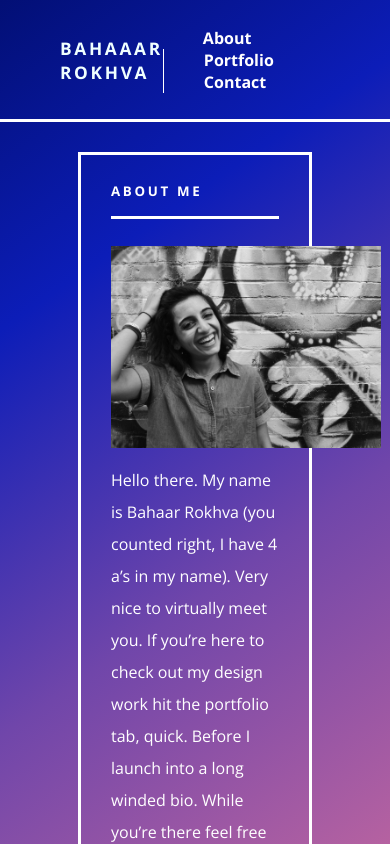
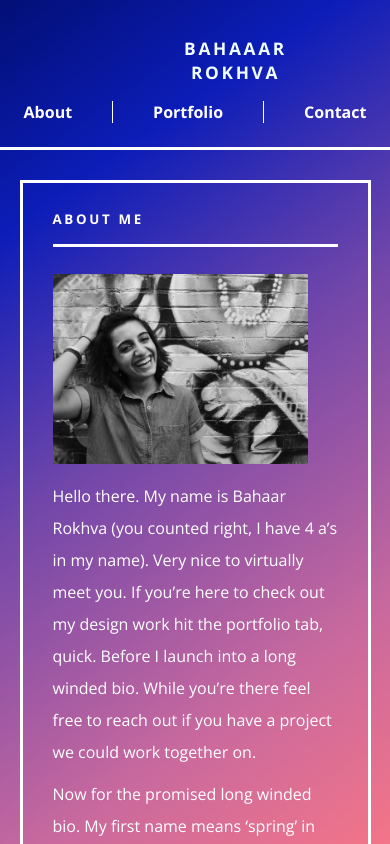
Before and after one commit to rokhva/responsive-portfolio, a plain HTML site: page index.html in a window 390 px wide. Shown: the top 844 px of the page. Drawn offline with nearby package versions, Linux system fonts and the light colour scheme.

Commit message:
made top nav responsive for 640 viewport

```diff
--- a/css/contactStyle.css
+++ b/css/contactStyle.css
@@ -79,9 +79,3 @@ textarea{
     padding: 8px;
     resize: none;
 }
-
-@media screen and (max-width: 600px) {
-    header {
-      background-color: lightblue;
-    }
-  }
--- a/css/style.css
+++ b/css/style.css
@@ -32,9 +32,11 @@ li a:hover {
 }
 
 
-
 .navLinks li {
-    display: inline-block;
+    display: flex;
+    display: inline;
+    flex-wrap: nowrap;
+    justify-content: center;
     padding: 0px 40px;
     color: white;
     font-weight: 700;
@@ -134,11 +136,44 @@ h2{
     padding-bottom: 40px;
 }
 
-@media screen and (max-width: 980px){
-    .gradient{
-        background-image: blueviolet;
-    }
-    body {
-        font-family: cursive;
-    }
-    }
+
+/* ------------------------------------------------------------------------------------------ */
+/* Media Queries */
+/* ------------------------------------------------------------------------------------------ */
+
+    @media screen and (max-width: 640px) {
+        .aboutMeContainer {
+            width: 90%;
+            border: solid 3px #fff;
+            margin: auto;
+            margin-top: 30px;
+            padding-bottom: 30px;
+            padding-right: 30px;
+            padding-left: 30px;
+            margin-bottom: 30%;
+        }
+
+        img{
+            width: 100%;
+        }
+
+        .navLinks{
+            display: flex;
+            flex-direction: row;
+        }
+
+        h1#navName{
+            text-align: center;
+            display: inline-flex;
+            justify-content: center;
+            margin-left: 30%;
+            padding-bottom: 2%;
+        }
+
+        header{
+            display: flex;
+            flex-direction: column;
+            text-align: center;
+        }
+
+      }
```
